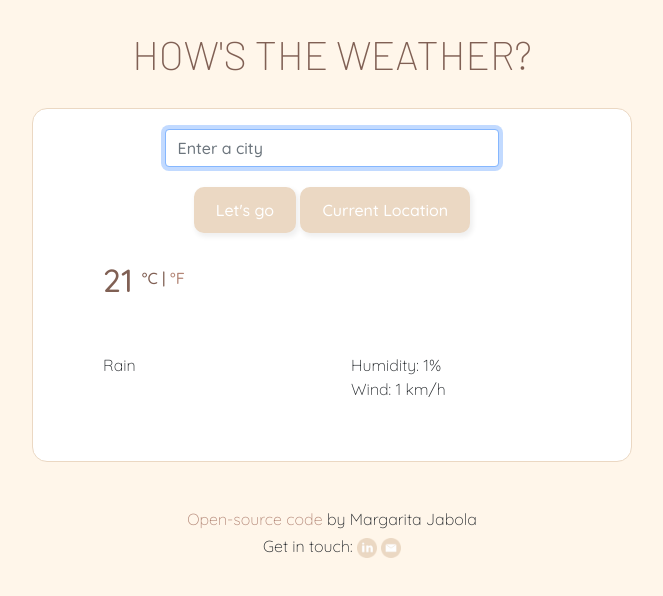
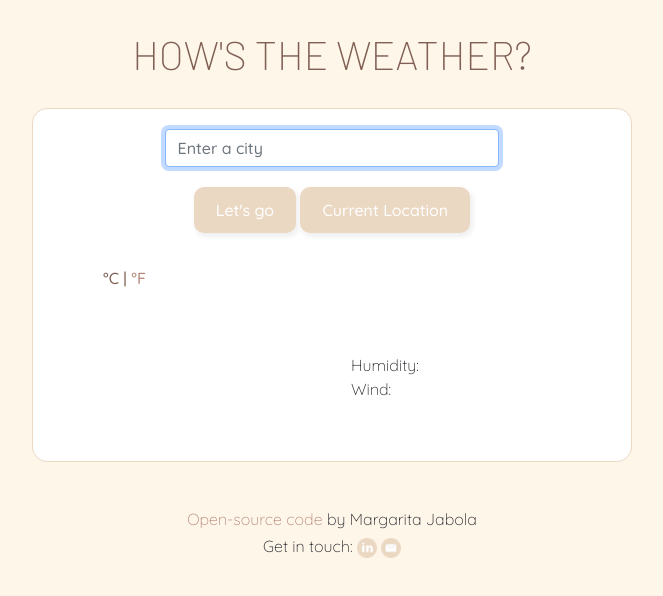
Before and after one commit to mjabola/weather-app, a plain HTML site: page index.html in a window 1280 px wide. Shown: the whole page, without its empty margins (327-990 px from the left). Drawn offline with nearby package versions, Linux system fonts and the light colour scheme; no server answers.

Commit message:
Removed placeholder data from html

```diff
--- a/index.html
+++ b/index.html
@@ -46,7 +46,7 @@
         <div class="row">
         <div class="col-6">
           <h3 id="city"> </h3>
-          <h2><span id="current-temp">21</span> <sup><a href="#" id="celsius-link" class="active">°C</a> | <a href="#" id="farenheit-link">°F</a></sup></h2>
+          <h2><span id="current-temp"> </span> <sup><a href="#" id="celsius-link" class="active">°C</a> | <a href="#" id="farenheit-link">°F</a></sup></h2>
 </div>
 <div class="col-6">
   <img src="media/empty-icon.png" id="icon" alt="_">
@@ -55,13 +55,13 @@
 <div class="row">
   <div class="col-6">
       <ul>
-        <li id="weather-info">Rain</li></ul>
+        <li id="weather-info"> </li></ul>
         <li class = "last-updated" id="date-time"></li>
   </div>
   <div class="col-6">
       <ul>
-        <li>Humidity: <span id="humidity">1%</span></li>
-        <li>Wind: <span id="wind">1 km/h</span></li>
+        <li>Humidity: <span id="humidity"></span></li>
+        <li>Wind: <span id="wind"></span></li>
       </ul>
   </div>
 
```
